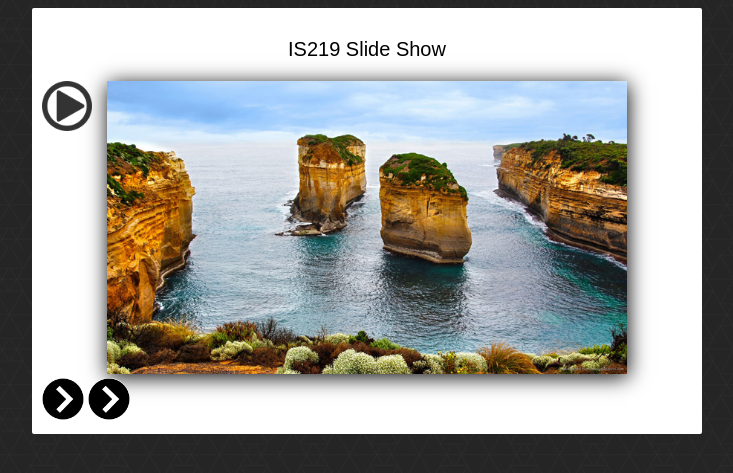
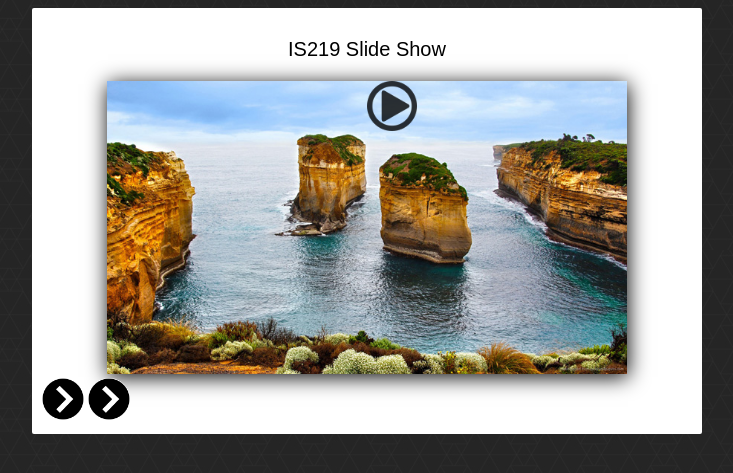
Before and after one commit to Bailiffjr/is219s16Bailiff-p2, a PHP site: page /index.html in a window 1280 px wide. Shown: the top 473 px of the page, without its empty margins (273-1006 px from the left). Run offline with PHP 8.4, Linux system fonts and the light colour scheme; grey boxes labelled with a size stand in for pictures from a placeholder-image service; some libraries are stand-ins or nearby versions.

Commit message:
Update style.css

```diff
--- a/style.css
+++ b/style.css
@@ -32,6 +32,8 @@ body {
 	height: 50px;
 	width: 50px;
 	position: absolute;
+	right:25%;
+    	left:50%;
 	z-index: 3;
 	opacity: .8;
 	top: 0px;
```
